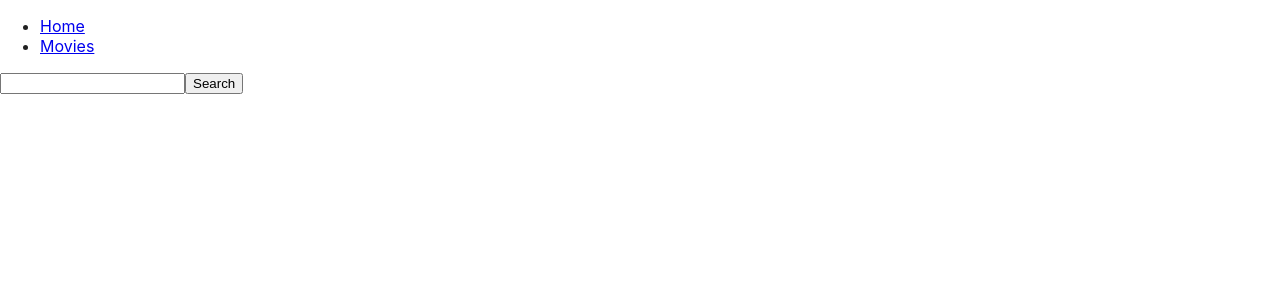
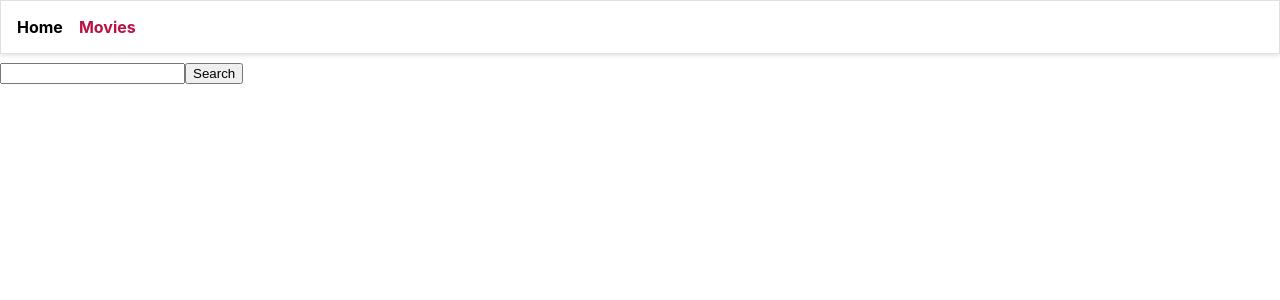
Before and after one commit to mesterum/goit-react-hw-05-movies, a React (Vite) app: page /movies in a window 1280 px wide. Shown: the top 300 px of the page. Built offline with nearby package versions, Linux system fonts and the light colour scheme.

Commit message:
styled NavBar

```diff
--- a/src/components/NavBar.tsx
+++ b/src/components/NavBar.tsx
@@ -1,22 +1,34 @@
-// import PropTypes from "prop-types";
+import { NavLink, Outlet } from "react-router-dom";
+import styled from 'styled-components';
 
-import { NavLink, Outlet } from "react-router-dom";
-
-// import { Blocks } from 'react-loader-spinner'
-//   ;
-// type Props = { visible: boolean }
-
+const NavBarStyle = styled.nav`
+  display: flex;
+  padding: 1rem;
+  column-gap: 1rem;
+  // background-color: #eee;
+  border: 1px solid #e0e0e0;
+  box-shadow: 0 2px 4px rgba(0,0,0,.1);
+  margin-bottom: .5rem;
+  list-style: none;
+  >li>a {
+    text-decoration: none;
+    font-weight: bold;
+    color: black;
+    &:hover {
+      text-decoration: underline;
+    }
+    &.active {
+      color: #b14;
+    }
+  }
+`;
 
 export default function NavBar() {
   return <>
-    <ul>
+    <NavBarStyle>
       <li><NavLink to="/">Home</NavLink></li>
       <li><NavLink to="/movies">Movies</NavLink></li>
-    </ul>
+    </NavBarStyle >
     <Outlet />
   </>
 }
-
-NavBar.propTypes = {
-  // visible: PropTypes.bool.isRequired,
-};
```
